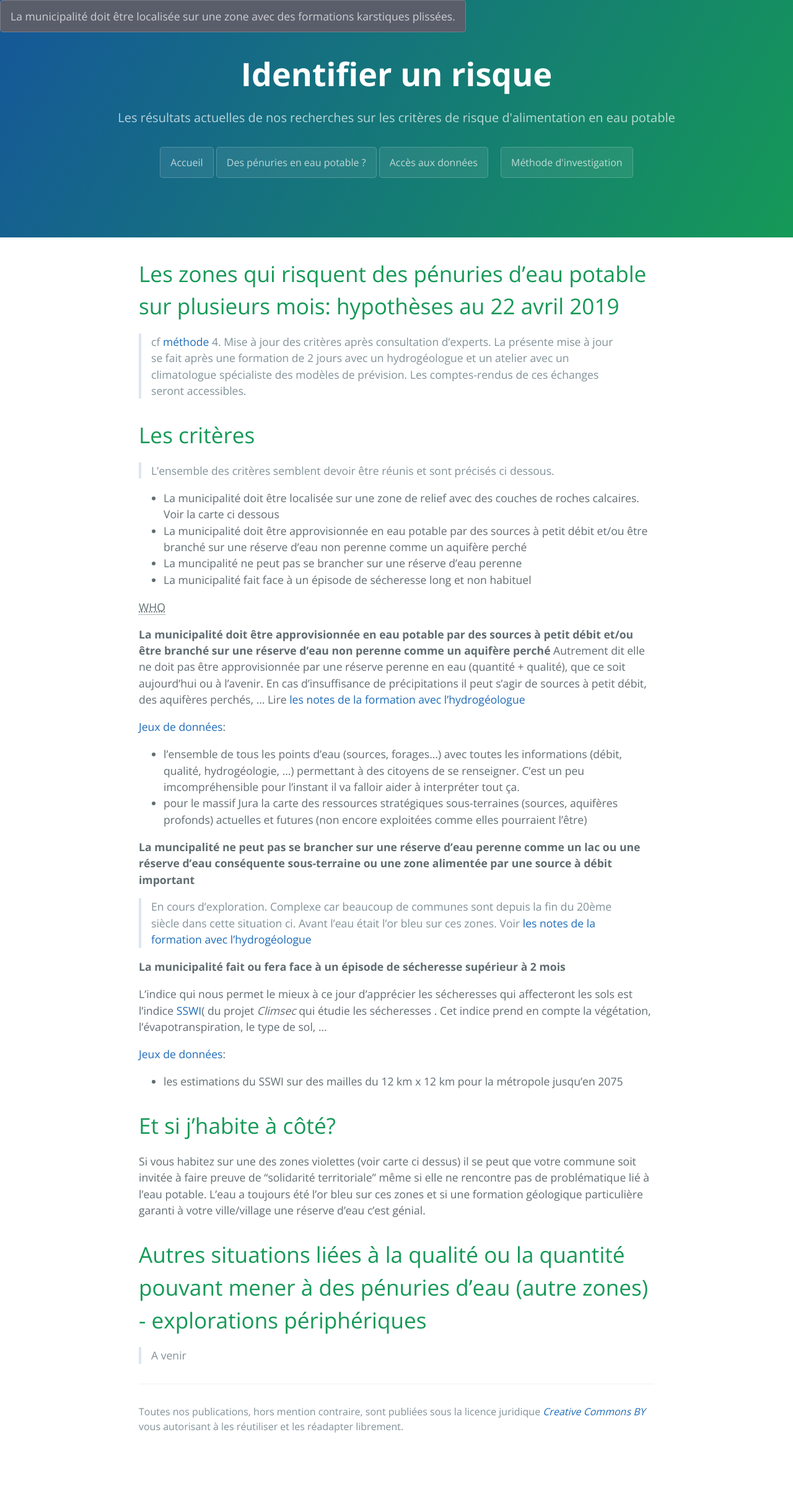
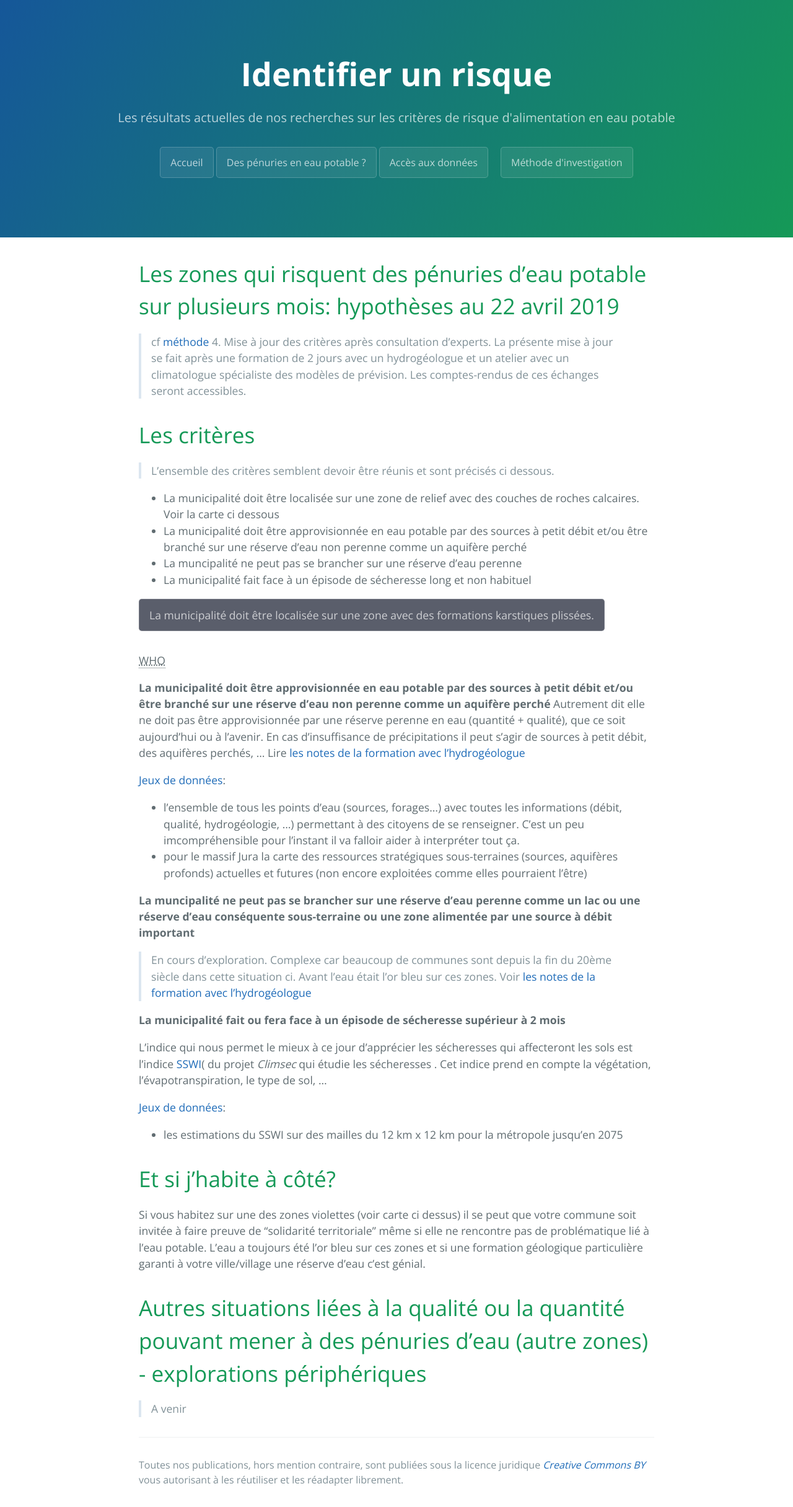
Before and after one commit to secheresses/Ancien-site, a Jekyll site: the page built from pages/identifier-risque.md, in a window 1280 px wide. Shown: the whole page at 62% size. Built offline with Jekyll 4.4.1, drawn with Linux system fonts in a browser that asks for light colours; before the commit the page ends 2345 px from its top, so only the background shows below that.

Commit message:
Update style.scss

```diff
--- a/assets/css/style.scss
+++ b/assets/css/style.scss
@@ -25,12 +25,12 @@
 
 .panel-risque {
       background-color: #5A5E6B;
-      position:absolute;left:0;top:0
+      position:relative;left:0;top:0
 }
 
 .panel-risque:hover {
       background-color: lightgray;
-      position:absolute;left:0;top:0
+      position:relative;left:0;top:0
 }
 
 .element-panel-risque {
```
